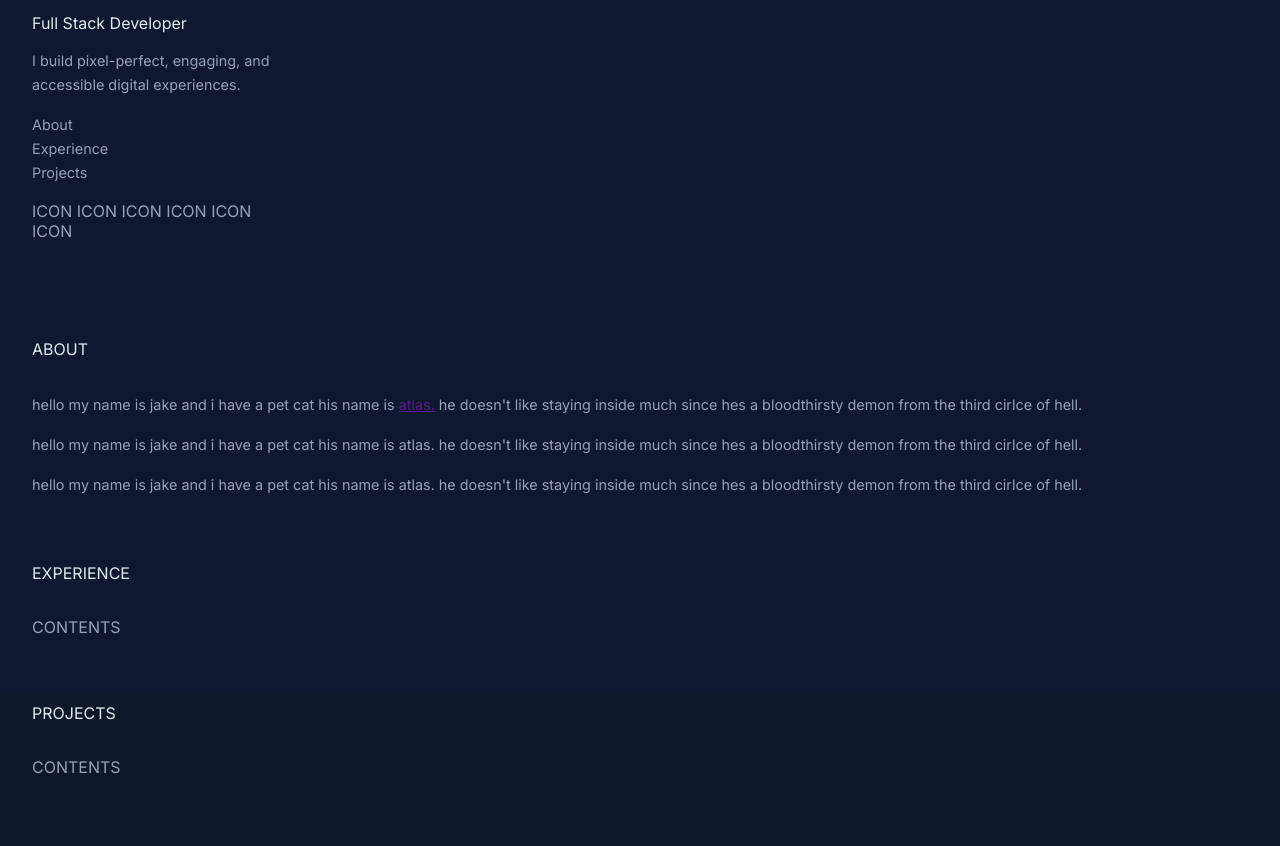
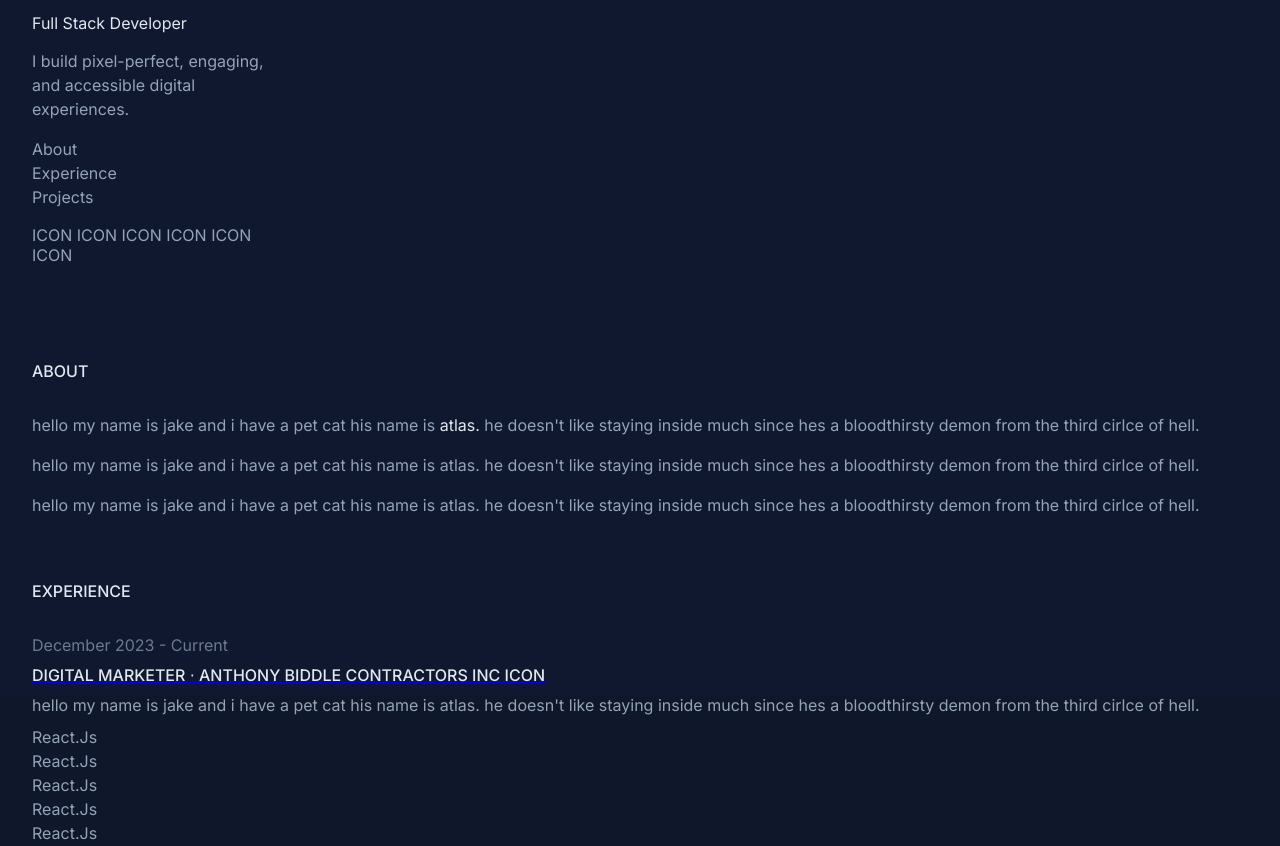
Before and after one commit to badl0se/html-css-portfolio, a plain HTML site: page index.html in a window 1280 px wide. Shown: the part 106-952 px from the top of the page. Drawn offline with Linux system fonts and the light colour scheme.

Commit message:
structured

```diff
--- a/index.html
+++ b/index.html
@@ -47,7 +47,7 @@
                 <h2 class="lightText">About</h2>
             </div>
             <div class="about-contents">
-                <p>hello my name is jake and i have a pet cat his name is <a href="">atlas.</a> he doesn't like staying inside much since hes a bloodthirsty demon from the third cirlce of hell.</p>
+                <p>hello my name is jake and i have a pet cat his name is <a target="_blank" class="anchor-text" href="">atlas.</a> he doesn't like staying inside much since hes a bloodthirsty demon from the third cirlce of hell.</p>
                 <p>hello my name is jake and i have a pet cat his name is atlas. he doesn't like staying inside much since hes a bloodthirsty demon from the third cirlce of hell.</p>
                 <p>hello my name is jake and i have a pet cat his name is atlas. he doesn't like staying inside much since hes a bloodthirsty demon from the third cirlce of hell.</p>
             </div>
@@ -56,8 +56,34 @@
             <div>
                 <h2 class="lightText">Experience</h2>
             </div>
-            <div>
-                CONTENTS
+            <div class="experience-contents">
+                <div class="experience-card">
+                    <p class="tenure">December 2023 - Current</p>
+                    <a href="/" target="_blank">
+                        <h3 class="anchor-text">Digital Marketer ⋅ Anthony Biddle Contractors Inc ICON</h3>
+                    </a>
+                    <p>hello my name is jake and i have a pet cat his name is atlas. he doesn't like staying inside much since hes a bloodthirsty demon from the third cirlce of hell.</p>
+                    <div class="tag-caontainer">
+                        <div class="tag">
+                            <p>React.Js</p>
+                        </div>
+                        <div class="tag">
+                            <p>React.Js</p>
+                        </div>
+                        <div class="tag">
+                            <p>React.Js</p>
+                        </div>
+                        <div class="tag">
+                            <p>React.Js</p>
+                        </div>
+                        <div class="tag">
+                            <p>React.Js</p>
+                        </div>
+                        <div class="tag">
+                            <p>React.Js</p>
+                        </div>
+                    </div>
+                </div>
             </div>
         </section>
         <section>
--- a/styles.css
+++ b/styles.css
@@ -19,9 +19,13 @@ body {
     gap: 6rem;
 }
 
-p, h2 {
-    font-size: 0.9rem;
+p {
     line-height: 1.5rem;
+}
+
+p::selection, h1::selection, h2::selection, h3::selection, h4::selection, h5::selection, h6::selection {
+    background: var(--color-accent);
+    color: #0f172a;
 }
 
 .underlay {
@@ -71,10 +75,10 @@ section {
     gap: 2rem;
 }
 
-section h2 {
+section h2, .experience-card h3 {
     text-transform: uppercase;
     font-size: 1rem;
-    font-weight: 400;
+    font-weight: 500;
 }
 
 .about-contents {
@@ -85,8 +89,26 @@ section h2 {
 
 .anchor-text {
     color: var(--color-highlight);
+    text-decoration: none;
+    transition-duration: 200ms;
 }
 
 .anchor-text:hover {
     color: var(--color-accent);
 }
+
+.experience-contents {
+    display: flex;
+    flex-direction: column;
+    gap: 2rem;
+}
+
+.experience-card {
+    display: grid;
+    grid-template-columns: repeat(1, minmax(0, 1fr));
+    gap: 0.5rem;
+}
+
+.tenure {
+    opacity: 0.7;
+}
```
